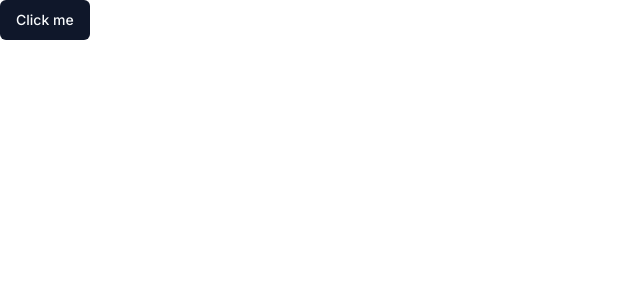
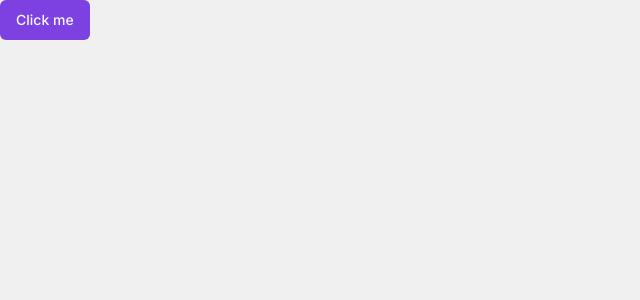
Before and after one commit to mabounkoungou/legendary-invention, a Next.js app: page / in a window 1280 px wide. Shown: the top 300 px of the page, without its empty margins (0-640 px from the left). Built offline with nearby package versions, Linux system fonts and the light colour scheme.

Commit message:
changing background color

```diff
--- a/app/globals.css
+++ b/app/globals.css
@@ -1,7 +1,9 @@
 @tailwind base;
   @tailwind components;
   @tailwind utilities;
-
+body{
+  background-color: #f0f0f0;
+}
   @layer base {
     :root {
       --background: 0 0% 100%;
--- a/app/layout.js
+++ b/app/layout.js
@@ -11,7 +11,7 @@ export const metadata = {
 export default function RootLayout({ children }) {
   return (
     <html lang="en">
-      <body className={inter.className}>{children}</body>
+      <body className={inter.className} >{children}</body>
     </html>
   );
 }
--- a/tailwind.config.js
+++ b/tailwind.config.js
@@ -24,7 +24,7 @@ module.exports = {
         background: "hsl(var(--background))",
         foreground: "hsl(var(--foreground))",
         primary: {
-          DEFAULT: "hsl(var(--primary))",
+          DEFAULT: "#7D41E1",
           foreground: "hsl(var(--primary-foreground))",
         },
         secondary: {
```
